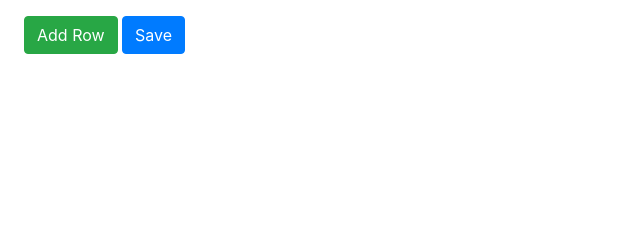
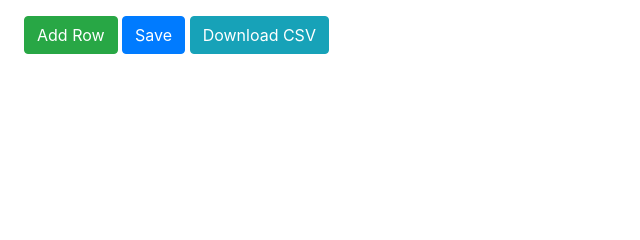
Before and after one commit to dshreya-tsip/WSR-Tool, a Flask app: page / in a window 1280 px wide. Shown: the part 149-389 px from the top of the page, without its empty margins (0-640 px from the left). Run offline with Flask 3, Linux system fonts and the light colour scheme; data that the repository does not hold is empty; some libraries are stand-ins or nearby versions.

Commit message:
Update index.html

```diff
--- a/templates/index.html
+++ b/templates/index.html
@@ -57,6 +57,8 @@
 
   <button class="btn btn-success" onclick="addRow()">Add Row</button>
   <button class="btn btn-primary" onclick="saveTable()">Save</button>
+  <a href="/download_csv" class="btn btn-info">Download CSV</a>
+
 
   <script>
     function autoResize(textarea) {
```
